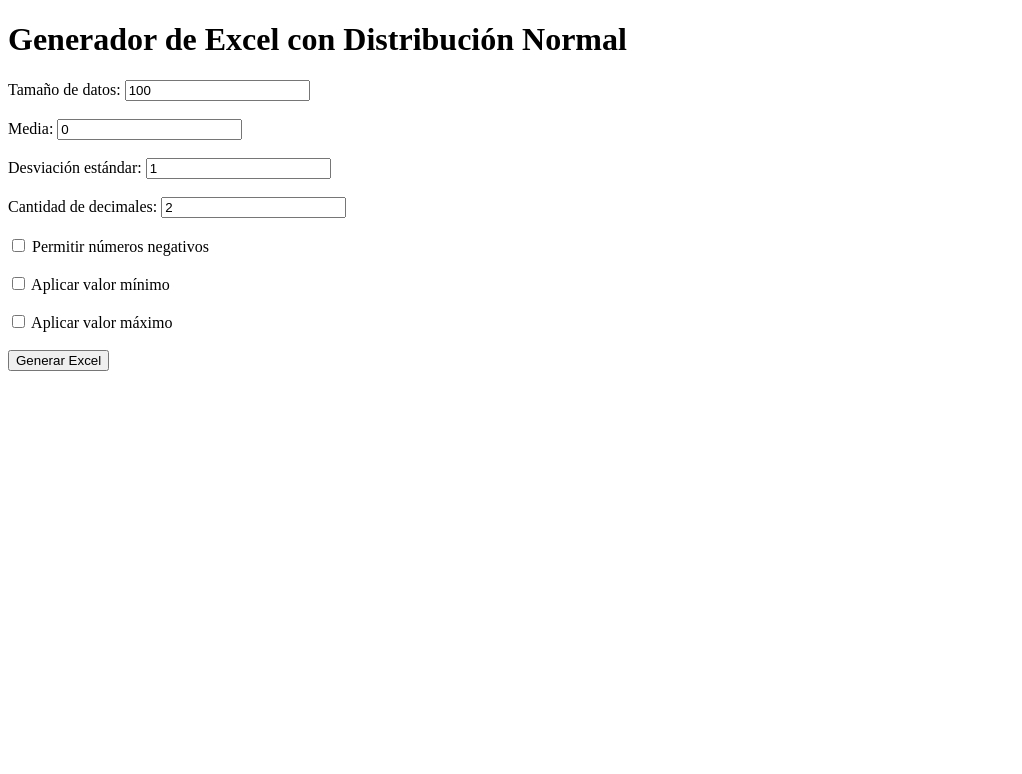
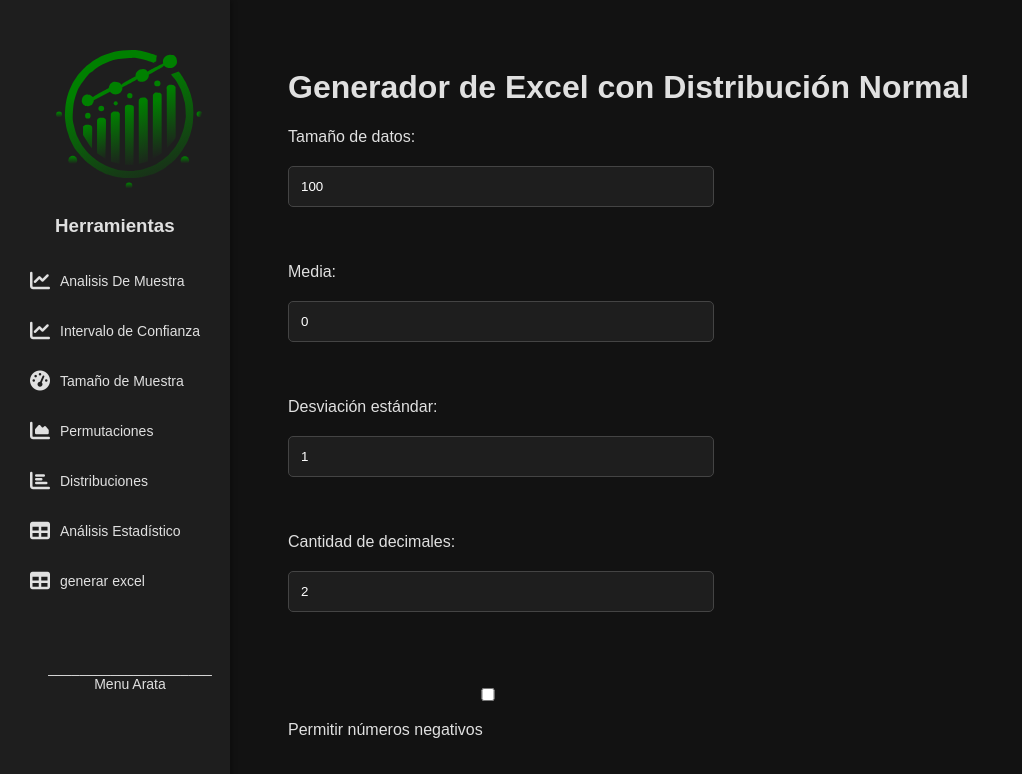
Before and after one commit to AntonyS2005/analyticsV2, a plain HTML site: page frontend/generarExcel.html in a window 1280 px wide. Shown: the top 774 px of the page, without its empty margins (0-1022 px from the left). Drawn offline with Linux system fonts and the light colour scheme.

Commit message:
agregue y ya se como funciona el nav

```diff
--- a/frontend/generarExcel.html
+++ b/frontend/generarExcel.html
@@ -4,8 +4,19 @@
   <meta charset="UTF-8" />
   <meta name="viewport" content="width=device-width, initial-scale=1.0" />
   <title>Generador de Excel - Distribución Normal</title>
+  <link rel="stylesheet" href="./css/bien.css">
+    <link rel="stylesheet" href="https://cdnjs.cloudflare.com/ajax/libs/font-awesome/6.7.2/css/all.min.css">
 </head>
 <body>
+  <nav class="menu">
+    <div>
+        <a href="index.html" class="logo">
+            <img src="/frontend/img/logo.svg" alt="Logo" width="150px">
+        </a>
+        <h3>Herramientas</h3>
+    </div>
+</nav>
+  <div class="contenido">
   <div id="genExcel">
     <h1>Generador de Excel con Distribución Normal</h1>
 
@@ -33,7 +44,8 @@
   </div>
 
   <script src="https://unpkg.com/xlsx/dist/xlsx.full.min.js"></script>
-  <script src="js/generarExcel.js">
-  </script>
+  <script src="js/generarExcel.js"></script>
+  <script src="js/menu.js"></script>
+</div>
 </body>
 </html>
--- a/frontend/js/menu.js
+++ b/frontend/js/menu.js
@@ -8,7 +8,8 @@
         { href: "tamañoDeMuestra.html", icon: "fas fa-tachometer-alt", text: "Tamaño de Muestra" },
         { href: "calc_permutaciones.html", icon: "fas fa-chart-area", text: "Permutaciones" },
         { href: "distribuciones.html", icon: "fas fa-chart-bar", text: "Distribuciones" },
-        { href: "analisisEstadistico.html", icon: "fas fa-table", text: "Análisis Estadístico" }
+        { href: "analisisEstadistico.html", icon: "fas fa-table", text: "Análisis Estadístico" },
+        { href: "generarExcel.html", icon: "fas fa-table", text: "generar excel" }
     ];
 
 
```
Also changed, not shown: frontend/Plantilla.html (+0 -9 lines).
